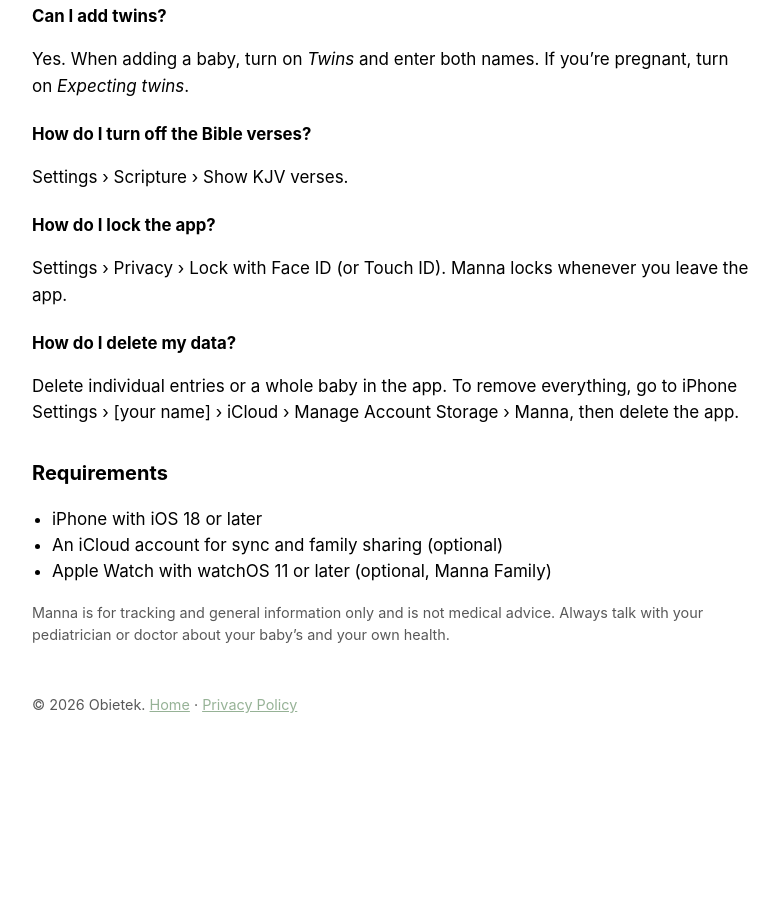
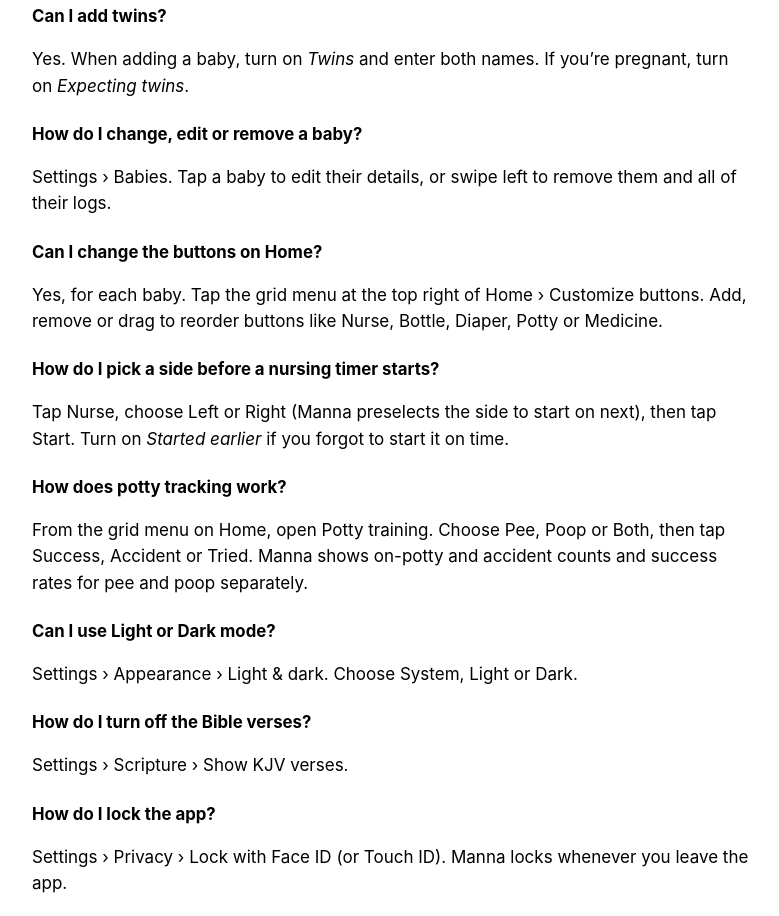
Before and after one commit to Obietek/manna, a plain HTML site: page support/index.html in a window 1280 px wide. Shown: the part 1979-2895 px from the top of the page, without its empty margins (248-1027 px from the left). Before the commit the page ends 2756 px from the top, so only its background shows below. Drawn offline with Linux system fonts and the light colour scheme.

Commit message:
Support: babies, Home buttons, nursing side, potty, light/dark
Co-Authored-By: Claude Opus 5.5 <noreply@anthropic.com>
Claude-Session: https://claude.ai/code/session_01KRWL8msREWDL2xfQNkWhQX

```diff
--- a/support/index.html
+++ b/support/index.html
@@ -57,6 +57,21 @@
 <h3>Can I add twins?</h3>
 <p>Yes. When adding a baby, turn on <em>Twins</em> and enter both names. If you&rsquo;re pregnant, turn on <em>Expecting twins</em>.</p>
 
+<h3>How do I change, edit or remove a baby?</h3>
+<p>Settings &rsaquo; Babies. Tap a baby to edit their details, or swipe left to remove them and all of their logs.</p>
+
+<h3>Can I change the buttons on Home?</h3>
+<p>Yes, for each baby. Tap the grid menu at the top right of Home &rsaquo; Customize buttons. Add, remove or drag to reorder buttons like Nurse, Bottle, Diaper, Potty or Medicine.</p>
+
+<h3>How do I pick a side before a nursing timer starts?</h3>
+<p>Tap Nurse, choose Left or Right (Manna preselects the side to start on next), then tap Start. Turn on <em>Started earlier</em> if you forgot to start it on time.</p>
+
+<h3>How does potty tracking work?</h3>
+<p>From the grid menu on Home, open Potty training. Choose Pee, Poop or Both, then tap Success, Accident or Tried. Manna shows on-potty and accident counts and success rates for pee and poop separately.</p>
+
+<h3>Can I use Light or Dark mode?</h3>
+<p>Settings &rsaquo; Appearance &rsaquo; Light &amp; dark. Choose System, Light or Dark.</p>
+
 <h3>How do I turn off the Bible verses?</h3>
 <p>Settings &rsaquo; Scripture &rsaquo; Show KJV verses.</p>
 
```
